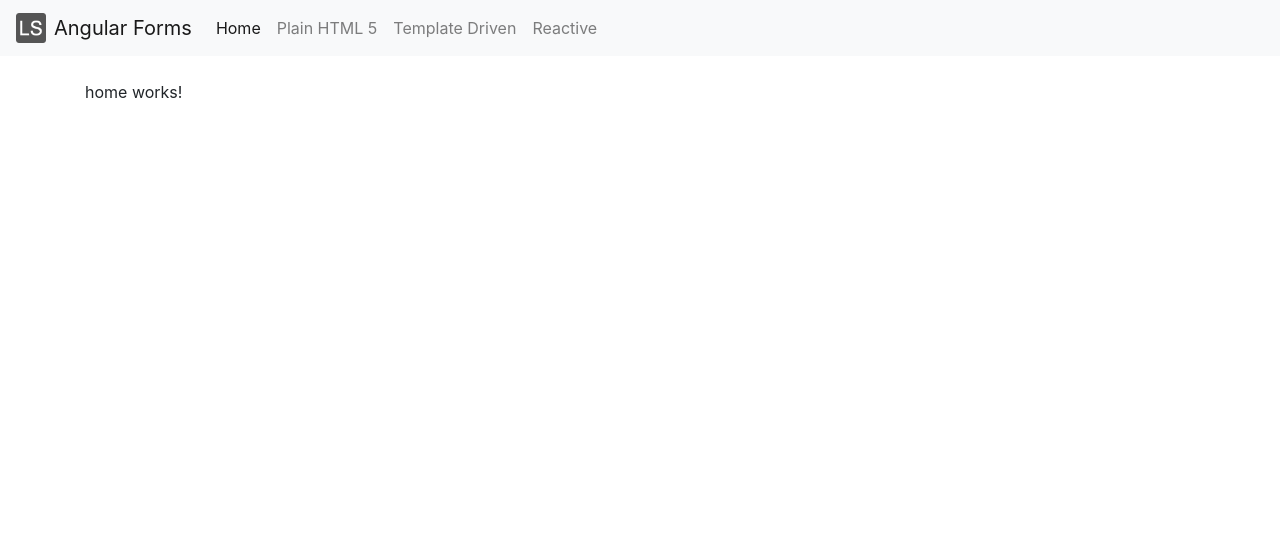
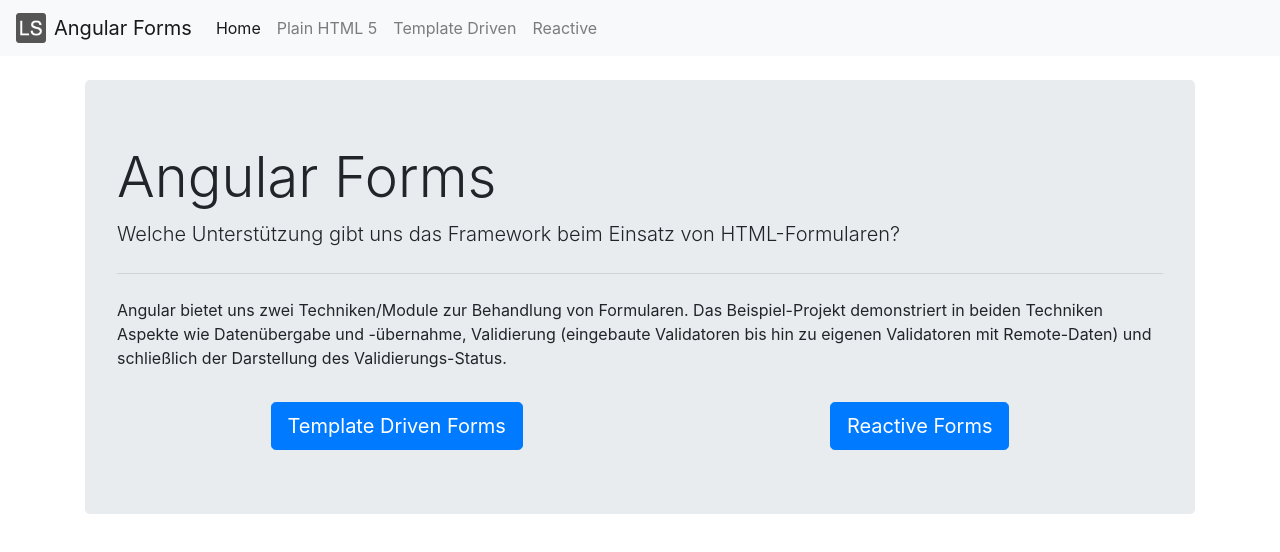
Before and after one commit to lean-ng/edu-forms-backup, an Angular app: page / in a window 1280 px wide. Shown: the top 552 px of the page. Built offline with nearby package versions, Linux system fonts and the light colour scheme.

Commit message:
Homepage created.

```diff
--- a/src/app/pages/home/home.component.html
+++ b/src/app/pages/home/home.component.html
@@ -1 +1,18 @@
-<p>home works!</p>
+<div class="jumbotron">
+  <h1 class="display-4">Angular Forms</h1>
+  <p class="lead">
+    Welche Unterstützung gibt uns das Framework beim Einsatz von HTML-Formularen?
+  </p>
+  <hr class="my-4">
+  <p>
+    Angular bietet uns zwei Techniken/Module zur Behandlung von Formularen. Das Beispiel-Projekt
+    demonstriert in beiden Techniken Aspekte wie Datenübergabe und -übernahme, Validierung
+    (eingebaute Validatoren bis hin zu eigenen Validatoren mit Remote-Daten) und schließlich der
+    Darstellung des Validierungs-Status.
+  </p>
+  <div class="d-flex justify-content-around pt-3">
+      <a class="btn btn-primary btn-lg" routerLink="template" role="button">Template Driven Forms</a>
+      <a class="btn btn-primary btn-lg" routerLink="reactive" role="button">Reactive Forms</a>
+  </div>
+
+</div>
```
